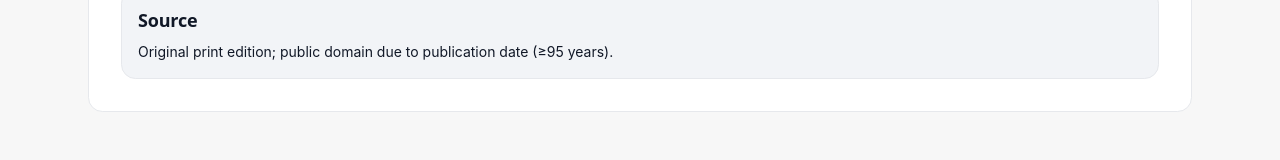
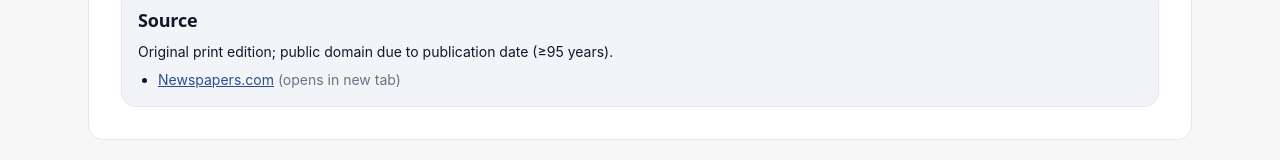
Before and after one commit to WarmMilkCodes/crane-news, a Next.js app: page /history/1929-08-15-school-opening in a window 1280 px wide. Shown: the part 1214-1374 px from the top of the page. Built offline with nearby package versions, Linux system fonts and the light colour scheme.

Commit message:
Update history.ts

```diff
--- a/src/data/history.ts
+++ b/src/data/history.ts
@@ -26,6 +26,7 @@ export const history: HistoryItem[] = [
     citation: "Original print edition; public domain due to publication date (≥95 years).",
     publicDomain: true,
     links: [
+      { label: "Newspapers.com", href: "https://img.newspapers.com/img/img?user=2900416&id=588454529&clippingId=179189247&width=711&height=2209&crop=116_973_711_2209&rotation=0&iat=eyJhbGciOiJIUzI1NiIsInR5cCI6IkpXVCJ9.eyJmcmVlLXZpZXctaWQiOjU4ODQ1NDUyOSwiaWF0IjoxNzU1NjE2MjEzLCJleHAiOjE3NTU3MDI2MTN9.vKp2N6fANIIWd8ME7oyf9_FsP_hqCfGdmpraOfBT_MU" }
       // if you want to point to Newspapers.com or a library page (avoid full scans if not PD)
       // { label: "Library index", href: "https://…" }
     ],
```
